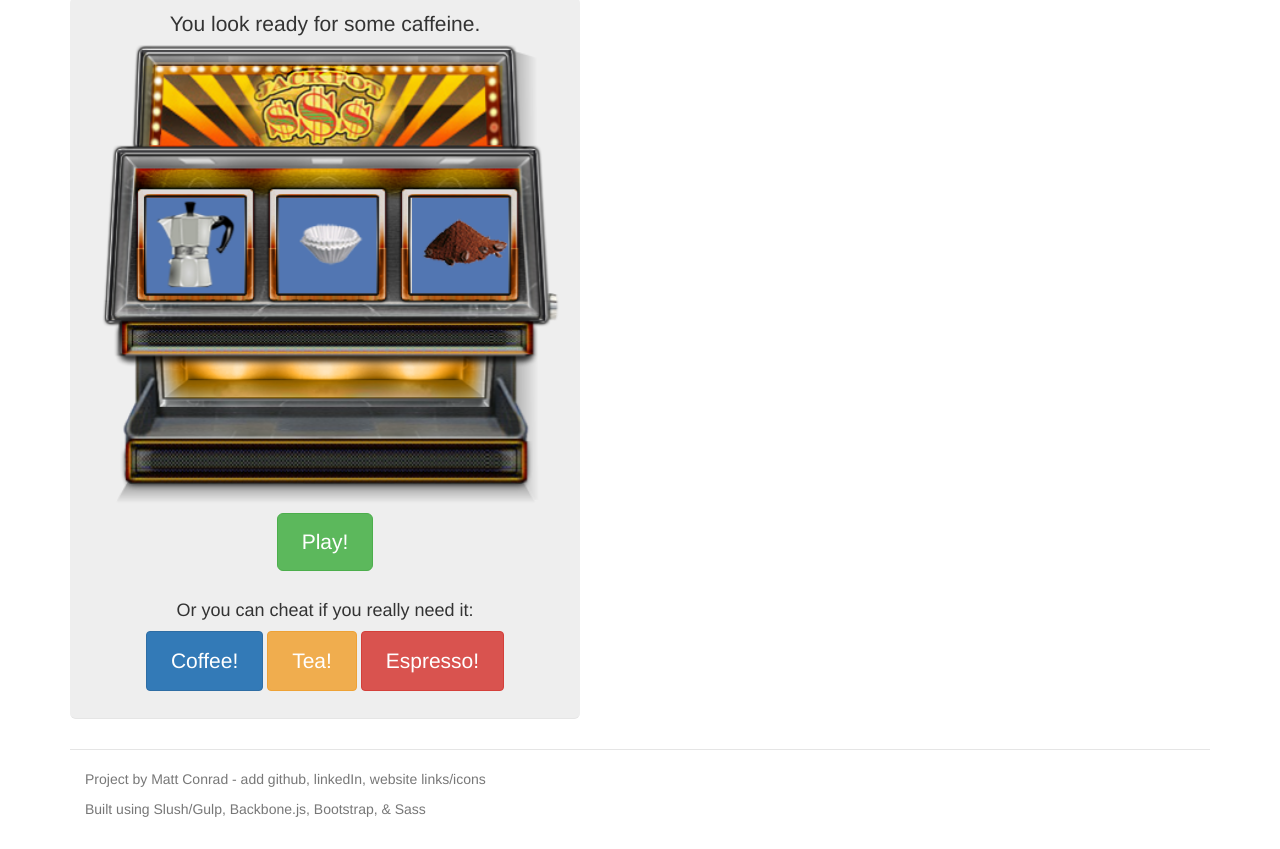
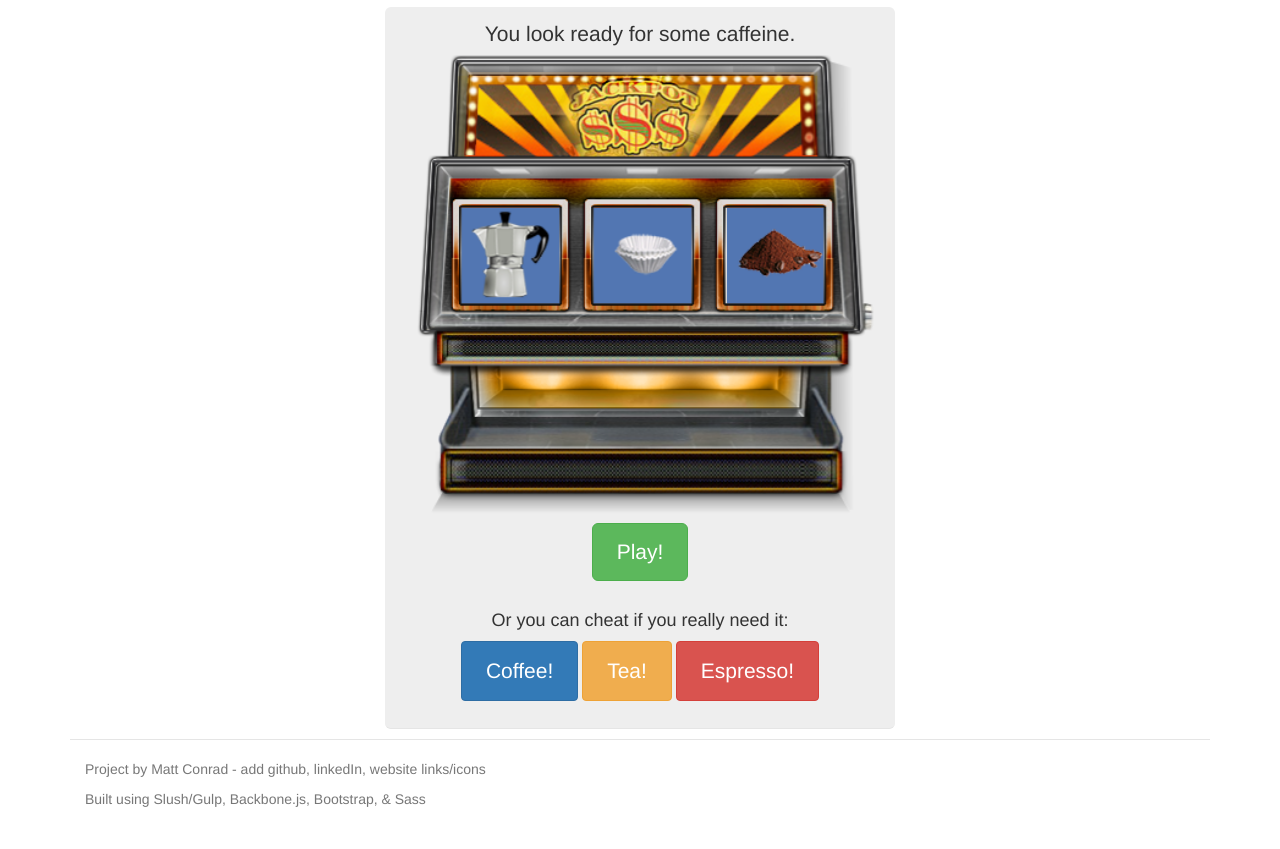
Before and after one commit to conrad/coffee-slot-machine, a website: page app/index.html in a window 1280 px wide. Shown: the part 83-932 px from the top of the page. Drawn offline with nearby package versions, Linux system fonts and the light colour scheme.

Commit message:
Adds win images and improves CSS

```diff
--- a/app/styles/main.scss
+++ b/app/styles/main.scss
@@ -53,6 +53,7 @@ body {
 
 /* Main marketing message and sign up button */
 .jumbotron {
+    margin: 10px auto;
     padding: 12px 55px;
     width: 510px;
     text-align: center;
```
Also changed, not shown: app/scripts/main.js (+20 -3 lines), app/assets/win/coffee/cooper-thumbs-up.png (added), app/assets/win/tea/ozzy-slash-tea-orig.jpg (added), app/assets/win/tea/ozzy.jpg (added), app/assets/win/tea/slash.jpg (added), app/styles/main.css.
